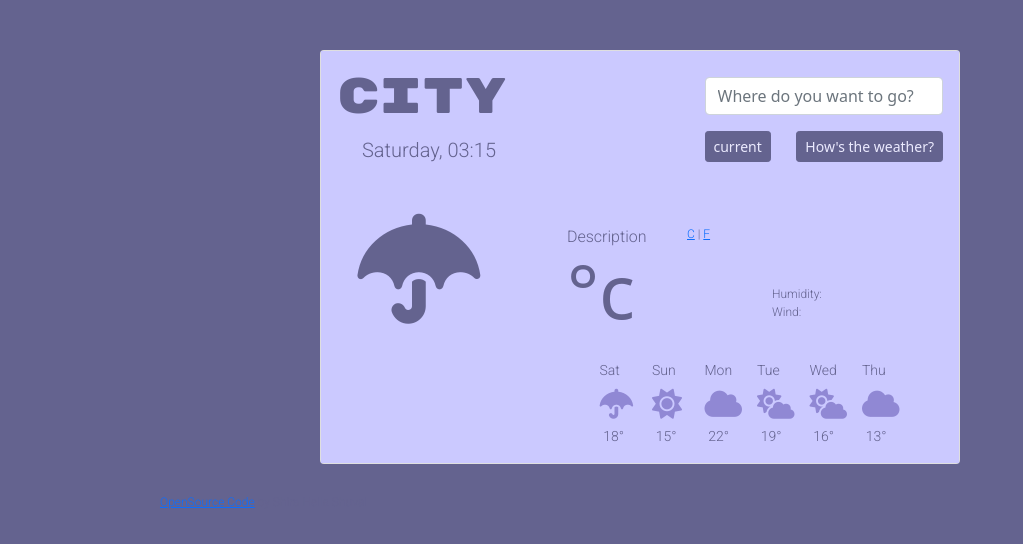
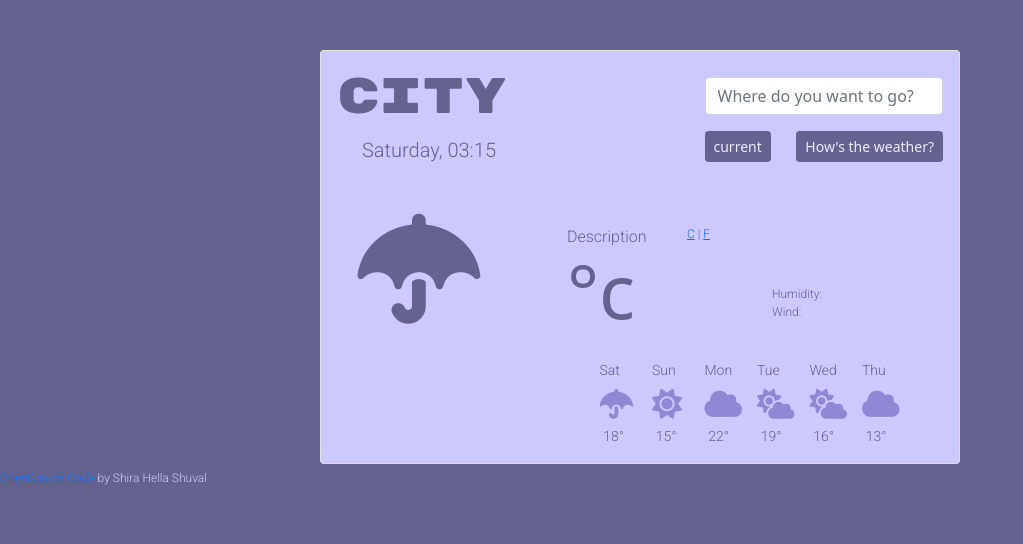
Before and after one commit to ShiraHella/purple-weather-app, a website built with Parcel: page index.html in a window 1280 px wide. Shown: the whole page, without its empty margins (0-1023 px from the left). Built offline with nearby package versions, Linux system fonts and the light colour scheme.

Commit message:
Center aligned OpenSource link and changed color

```diff
--- a/src/style.css
+++ b/src/style.css
@@ -93,9 +93,8 @@ body {
 }
 
 .openSourceLink {
-  color: #64638f;
+  color: #cbc9ff;
   font-size: 12px;
   font-family: "Roboto", sans-serif;
-  margin-left: 160px;
-  margin-top: 0px;
+  text-align: center;
 }
```
Also changed, not shown: index.html (+0 -1 lines).
